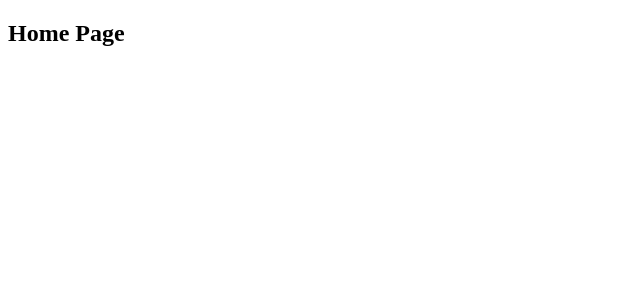
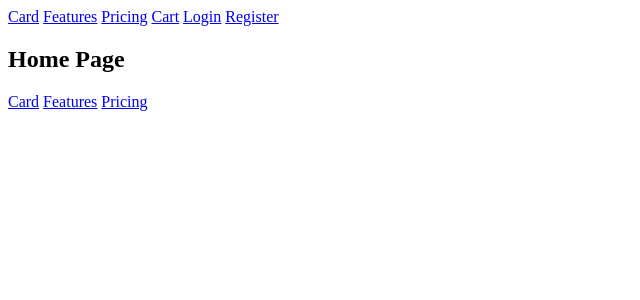
Before and after one commit to sekelskyp/cardify-demos, a SvelteKit app in the folder sveltekit-ts/: page / in a window 1280 px wide. Shown: the top 300 px of the page, without its empty margins (0-640 px from the left). Built offline with nearby package versions, Linux system fonts and the light colour scheme.

Commit message:
Add layout

```diff
--- /dev/null
+++ b/sveltekit-ts/src/routes/+layout.svelte
@@ -0,0 +1,24 @@
+<script>
+    let { children } = $props();
+</script>
+
+<header>
+    <nav>
+        <a href="/card">Card</a>
+        <a href="/features">Features</a>
+        <a href="/pricing">Pricing</a>
+        <a href="/cart">Cart</a>
+        <a href="/login">Login</a>
+        <a href="/register">Register</a>
+    </nav>
+</header>
+
+{@render children()}
+
+<footer>
+    <nav>
+        <a href="/card">Card</a>
+        <a href="/features">Features</a>
+        <a href="/pricing">Pricing</a>
+    </nav>
+</footer>
```
